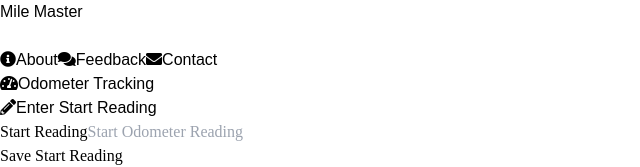
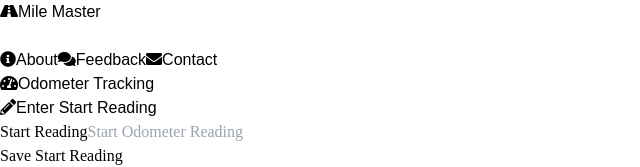
Before and after one commit to RW2023/milage-master, a Next.js app: page / in a window 1280 px wide. Shown: the top 167 px of the page, without its empty margins (0-640 px from the left). Built offline with nearby package versions, Linux system fonts and the light colour scheme.

Commit message:
Update Navbar component to use SubHeading instead of Heading

```diff
--- a/src/components/ui/Navbar.tsx
+++ b/src/components/ui/Navbar.tsx
@@ -2,7 +2,7 @@
 
 import { useState } from 'react';
 import Link from 'next/link';
-import Heading from '@/components/ui/Heading';
+import SubHeading from '@/components/ui/Heading';
 
 const Navbar = () => {
   const [isOpen, setIsOpen] = useState(false);
@@ -25,8 +25,7 @@ const Navbar = () => {
             className="font-semibold text-xl tracking-tight cursor-pointer"
           >
             <div>
-              <Heading title="mile master" />
-            </div>
+              <SubHeading title="mile master" iconClass='fas fa-road'/>            </div>
           </span>
         </Link>
       </div>
```
